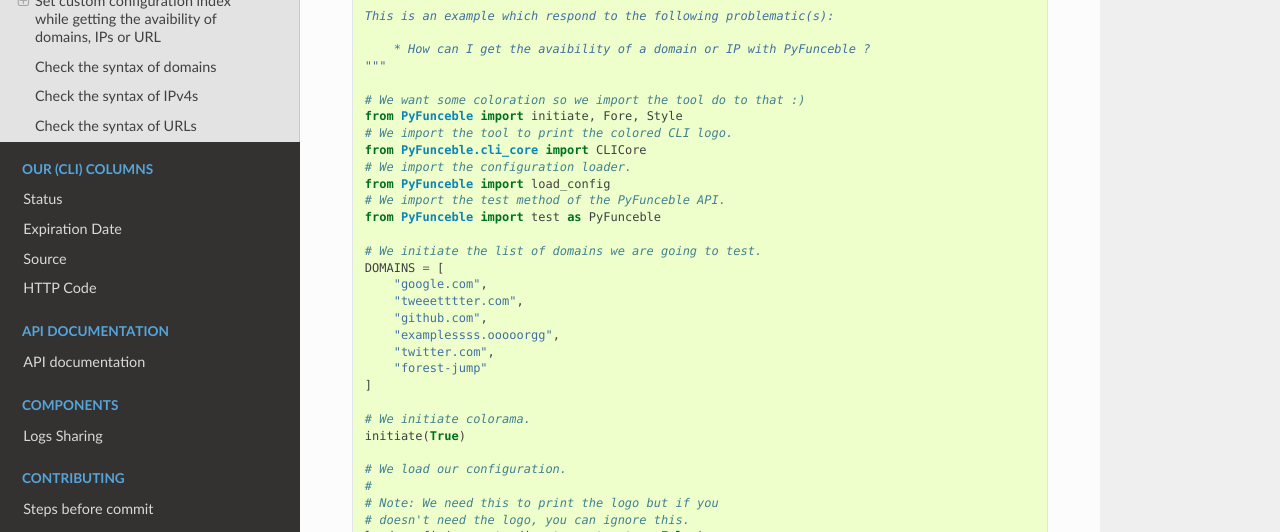
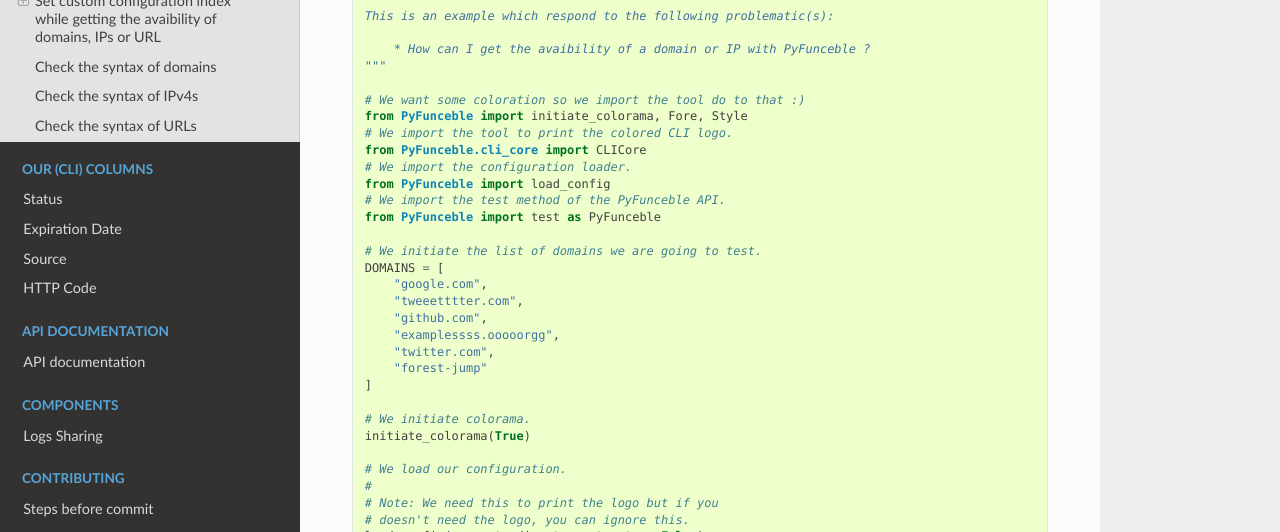
Before and after one commit to PyFunceble/rst-docs, a Sphinx documentation site: the page built from docs/usage/with-our-python-api.rst, in a window 1280 px wide and 1400 px high, scrolled down 433 px. Shown: the part 151-683 px from the top of the window. Built offline with Sphinx 7.4.7 and the Read the Docs theme 2.0.0, drawn with Linux system fonts in a browser that asks for light colours; pages that are not in the unit, such as notebooks, are missing from menus; some of the changed text lies outside the part shown.

Commit message:
Renaming of colorama.init on import

```diff
--- a/docs/usage/with-our-python-api.rst
+++ b/docs/usage/with-our-python-api.rst
@@ -26,7 +26,7 @@ Get the availability of domains or IP
     """
 
     # We want some coloration so we import the tool do to that :)
-    from PyFunceble import initiate, Fore, Style
+    from PyFunceble import initiate_colorama, Fore, Style
     # We import the tool to print the colored CLI logo.
     from PyFunceble.cli_core import CLICore
     # We import the configuration loader.
@@ -45,7 +45,7 @@ Get the availability of domains or IP
     ]
 
     # We initiate colorama.
-    initiate(True)
+    initiate_colorama(True)
 
     # We load our configuration.
     #
@@ -92,7 +92,7 @@ Get the availability of URL
     """
 
     # We want some coloration so we import the tool do to that :)
-    from PyFunceble import initiate, Fore, Style
+    from PyFunceble import initiate_colorama, Fore, Style
     # We import the tool to print the colored CLI logo.
     from PyFunceble.cli_core import CLICore
     # We import the configuration loader.
@@ -110,7 +110,7 @@ Get the availability of URL
     ]
 
     # We initiate colorama.
-    initiate(True)
+    initiate_colorama(True)
 
     # We load our configuration.
     #
@@ -234,7 +234,7 @@ Check the syntax of domains
     """
 
     # We want some coloration so we import the tool do to that :)
-    from PyFunceble import initiate, Fore, Style
+    from PyFunceble import initiate_colorama, Fore, Style
     # We import the tool to print the colored CLI logo.
     from PyFunceble.cli_core import CLICore
     # We import the configuration loader.
@@ -254,7 +254,7 @@ Check the syntax of domains
 
 
     # We initiate colorama.
-    initiate(True)
+    initiate_colorama(True)
 
     # We load our configuration.
     #
@@ -300,7 +300,7 @@ Check the syntax of IPv4s
     """
 
     # We want some coloration so we import the tool do to that :)
-    from PyFunceble import initiate, Fore, Style
+    from PyFunceble import initiate_colorama, Fore, Style
     # We import the tool to print the colored CLI logo.
     from PyFunceble.cli_core import CLICore
     # We import the configuration loader.
@@ -313,7 +313,7 @@ Check the syntax of IPv4s
 
 
     # We initiate colorama.
-    initiate(True)
+    initiate_colorama(True)
 
     # We load our configuration.
     #
@@ -358,7 +358,7 @@ Check the syntax of URLs
     """
 
     # We want some coloration so we import the tool do to that :)
-    from PyFunceble import initiate, Fore, Style
+    from PyFunceble import initiate_colorama, Fore, Style
     # We import the tool to print the colored CLI logo.
     from PyFunceble.cli_core import CLICore
     # We import the configuration loader.
@@ -378,7 +378,7 @@ Check the syntax of URLs
 
 
     # We initiate colorama.
-    initiate(True)
+    initiate_colorama(True)
 
     # We load our configuration.
     #
```
